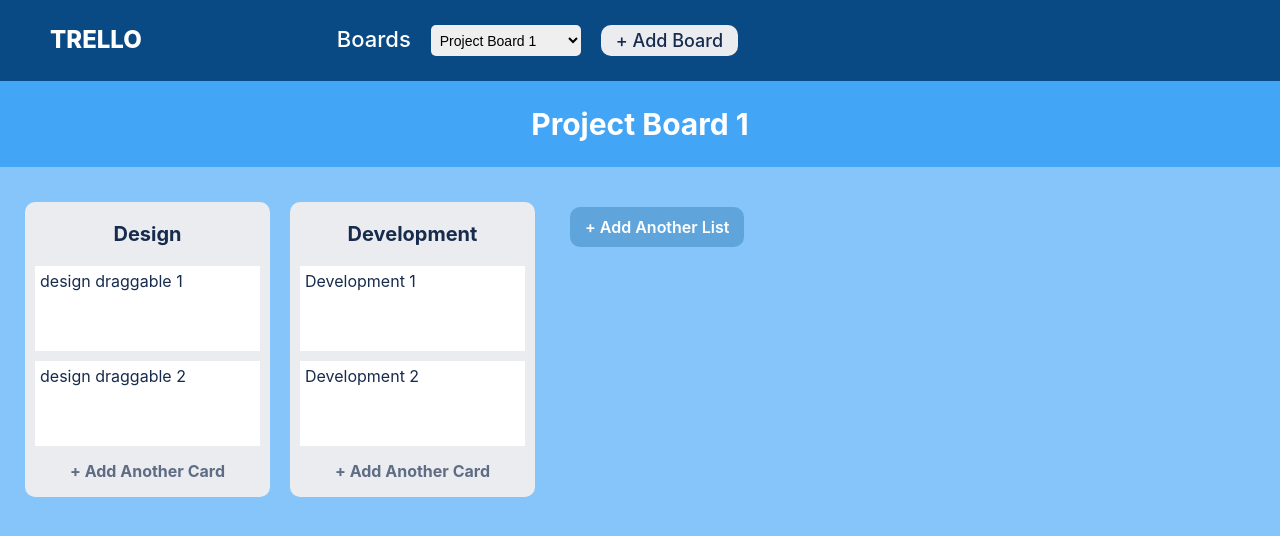
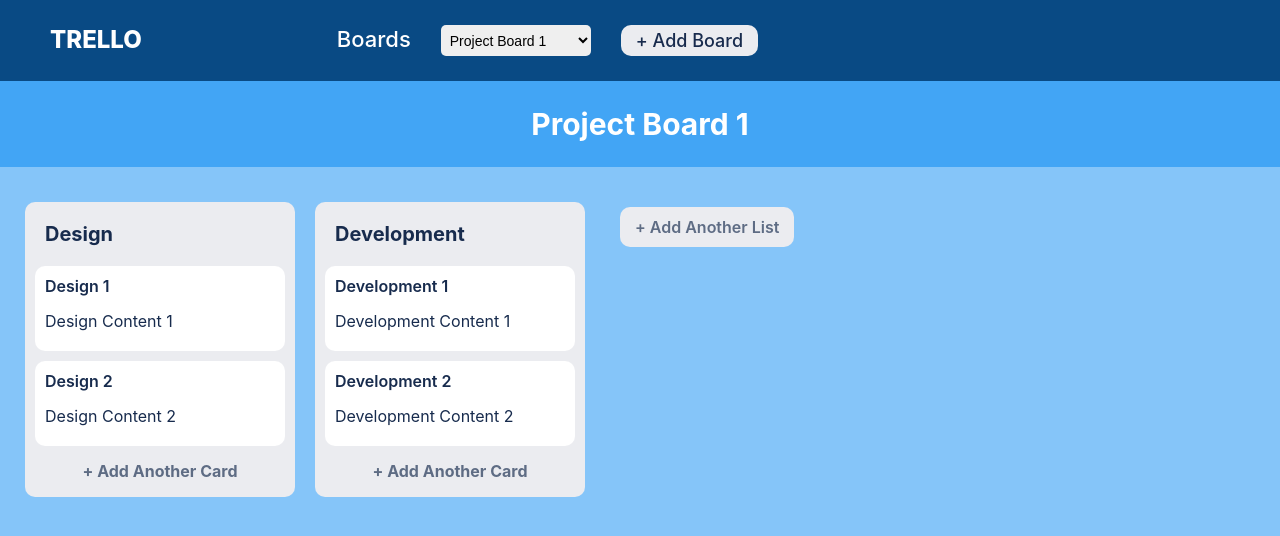
Before and after one commit to Purab93/react-trello-board, a React (Create React App) app: page / in a window 1280 px wide. Shown: the top 536 px of the page. Built offline with nearby package versions, Linux system fonts and the light colour scheme.

Commit message:
update code sstructure and css

```diff
--- a/src/App.css
+++ b/src/App.css
@@ -28,11 +28,13 @@
 
 
 .board-list {
+  cursor: pointer;
   min-width: 150px;
   padding: 5px;
   font-size: 14px;
   border: 0;
   border-radius: 5px;
+  margin: 0 10px;
 }
 
 .board-change-text {
@@ -57,19 +59,19 @@
   display: block;
   padding: 25px;
 }
+
 .droppable-holder{
   padding: 10px;
   margin: 10px 20px 10px 0;
   float: left;
   border-radius: 10px;
-  min-width: 225px;
+  width: 250px;
   min-height: 275px;
 }
 
 .droppable-title-holder{
   border-radius: 10px;
   padding: 10px;
-  text-align: center;
   font-size: 20px;
   font-weight: bold;
   color:#172b4d;
@@ -79,23 +81,31 @@
   max-height: 400px;
   overflow-y: auto;
 }
+
+.draggable-content-holder {
+  margin-top: 15px;
+}
+
 .draggable-holder {
   background: #fff;
   color: #172b4d;
   font-size: 16px;
-  padding: 5px;
+  padding: 5px 10px;
   margin: 10px 0;
   min-height: 75px;
   max-height: 125px;
+  border-radius: 10px;
   overflow-y: auto;
 }
 
 .draggable-title-holder{
   font-size: 16px;
-  font-weight: 400;
+  font-weight: 600;
+  margin-top: 5px;
 }
 
 .add-board-btn {
+  cursor: pointer;
   padding: 5px 15px;
   font-size: 18px;
   font-weight: 500;
@@ -106,10 +116,12 @@
 }
 
 .add-list-btn {
+  cursor: pointer;
   float: left;
   padding: 10px 15px;
   margin: 15px;
-  background: #5fa5dc;
+  background: #ebecf0;
+  color: #5e6c84;
   font-size: 16px;
   font-weight: 600;
   border-radius: 10px;
--- a/src/components/drag-drop-manager.js
+++ b/src/components/drag-drop-manager.js
@@ -1,68 +1,25 @@
 import {Component, Fragment} from 'react';
-import { Droppable, Draggable } from 'react-beautiful-dnd';
+import DropElm from './drop-elm';
 
 // Helps in generating random ids
 import { nanoid } from 'nanoid'
 
 export default class ListHolder extends Component{
-    getDraggableElms(draggablesList){
-        return (
-            <div className="draggables-container">
-                {
-                    draggablesList.map((dragElm,index)=>{
-                        return (
-                            <Draggable draggableId={dragElm.id} key={nanoid()} index={index}>
-                                {(provided, snapshot) => (
-                                    <div
-                                        className="draggable-holder"
-                                        ref={provided.innerRef}
-                                        {...provided.draggableProps}
-                                        {...provided.dragHandleProps}
-                                        >
-                                        <div className="draggable-title-holder">{dragElm.text}</div>
-                                    </div>
-                                )}
-                            </Draggable>
-                        )
-                    })
-                }
-            </div>
-        )
-    }
 
-    addTask = (event)=>{
-        let droppableId = event.currentTarget.parentElement.dataset.rbdDroppableId;
-        this.props.addTaskCallback(droppableId);
-    }
     // kept additional layer incase we need to perform any functionalities
     addList = (event)=>{
         this.props.addListCallback(event);
     }
 
+
     getDroppableDom(){
+        let {addTaskCallback, droppableData} = this.props;
         return (
             <Fragment>
                 {
-                    this.props.droppableData.map((droppableItem)=>{
+                    droppableData.map((droppableItem)=>{
                         return (
-                            <Droppable droppableId={droppableItem.id} key={nanoid()}>
-                                {(provided, snapshot) => (
-                                    <div
-                                    className="droppable-holder"
-                                    ref={provided.innerRef}
-                                    style={{ backgroundColor: snapshot.isDraggingOver ? 'blue' : '#ebecf0' }}
-                                    {...provided.droppableProps}
-                                    >
-                                        <div className="droppable-title-holder">
-                                            {droppableItem.text}
-                                        </div>
-                                        {this.getDraggableElms(droppableItem.draggables)}
-                                        {provided.placeholder}
-                                        <div ></div>
-                                        <div className="add-draggable-btn" onClick={this.addTask}>+ Add Another Card</div>
-                                    </div>
-                                )}
-                            </Droppable>
+                            <DropElm addTaskCallback={addTaskCallback} droppableItem={droppableItem} key={nanoid()} />
                         )
                     })
                 }
--- /dev/null
+++ b/src/components/drag-elm.js
@@ -0,0 +1,23 @@
+import {Component} from 'react';
+import {Draggable } from 'react-beautiful-dnd';
+
+export default class DragElm extends Component{
+    render(){
+        let {dragData,index} = this.props;
+        return(
+            <Draggable draggableId={dragData.id} index={index}>
+                {(provided, snapshot) => (
+                    <div
+                        className="draggable-holder"
+                        ref={provided.innerRef}
+                        {...provided.draggableProps}
+                        {...provided.dragHandleProps}
+                        >
+                        <div className="draggable-title-holder">{dragData.title}</div>
+                        <div className="draggable-content-holder">{dragData.text}</div>
+                    </div>
+                )}
+            </Draggable>
+        )
+    }
+}
--- /dev/null
+++ b/src/components/drop-elm.js
@@ -0,0 +1,51 @@
+import {Component} from 'react';
+import {Droppable } from 'react-beautiful-dnd';
+import DragElm from './drag-elm';
+
+// Helps in generating random ids
+import { nanoid } from 'nanoid';
+
+export default class DropElm extends Component{
+    getDraggableElms(draggablesList){
+        return (
+            <div className="draggables-container">
+                {
+                    draggablesList.map((dragElm,index)=>{
+                        return (
+                            <DragElm key={nanoid()} dragData={dragElm} index={index}/>
+                        )
+                    })
+                }
+            </div>
+        )
+    }
+
+    addTask = (event)=>{
+        let {addTaskCallback,droppableItem} = this.props;
+        addTaskCallback(droppableItem.id);
+    }
+
+    render(){
+        let {droppableItem} = this.props;
+        return(
+            <Droppable droppableId={droppableItem.id}>
+                {(provided, snapshot) => (
+                    <div
+                    className="droppable-holder"
+                    ref={provided.innerRef}
+                    style={{ backgroundColor: snapshot.isDraggingOver ? '#1d99fd' : '#ebecf0' }}
+                    {...provided.droppableProps}
+                    >
+                        <div className="droppable-title-holder">
+                            {droppableItem.text}
+                        </div>
+                        {this.getDraggableElms(droppableItem.draggables)}
+                        {provided.placeholder}
+                        <div ></div>
+                        <div className="add-draggable-btn" onClick={this.addTask}>+ Add Another Card</div>
+                    </div>
+                )}
+            </Droppable>
+        )
+    }
+}
--- a/src/data/data.json
+++ b/src/data/data.json
@@ -7,10 +7,12 @@
             "draggables":[
                 {
                     "id": "design-1",
-                    "text": "design draggable 1"
+                    "title": "Design 1",
+                    "text": "Design Content 1"
                 },{
                     "id": "design-2",
-                    "text": "design draggable 2"
+                    "title": "Design 2",
+                    "text": "Design Content 2"
                 }
             ]
         },{
@@ -19,10 +21,12 @@
             "draggables":[
                 {
                     "id": "Development-1",
-                    "text": "Development 1"
+                    "title": "Development 1",
+                    "text": "Development Content 1"
                 },{
                     "id": "Development-2",
-                    "text": "Development 2"
+                    "title": "Development 2",
+                    "text": "Development Content 2"
                 }
             ]
         }]
@@ -35,10 +39,12 @@
         "draggables":[
             {
                 "id": "qa-1",
-                "text": "QA draggable 1"
+                "title": "QA 1",
+                "text": "QA Content 1"
             },{
                 "id": "qa-2",
-                "text": "QA draggable 2"
+                "title": "QA 2",
+                "text": "QA Content 2"
             }
         ]
     },{
@@ -47,10 +53,12 @@
         "draggables":[
             {
                 "id": "code-review-1",
-                "text": "Code Review 1"
+                "title": "Code Review 1",
+                "text": "Code Review Content 1"
             },{
                 "id": "Development-2",
-                "text": "Code Review  2"
+                "title": "Code Review 2",
+                "text": "Code Review Content 2"
             }
         ]
     }]
```
